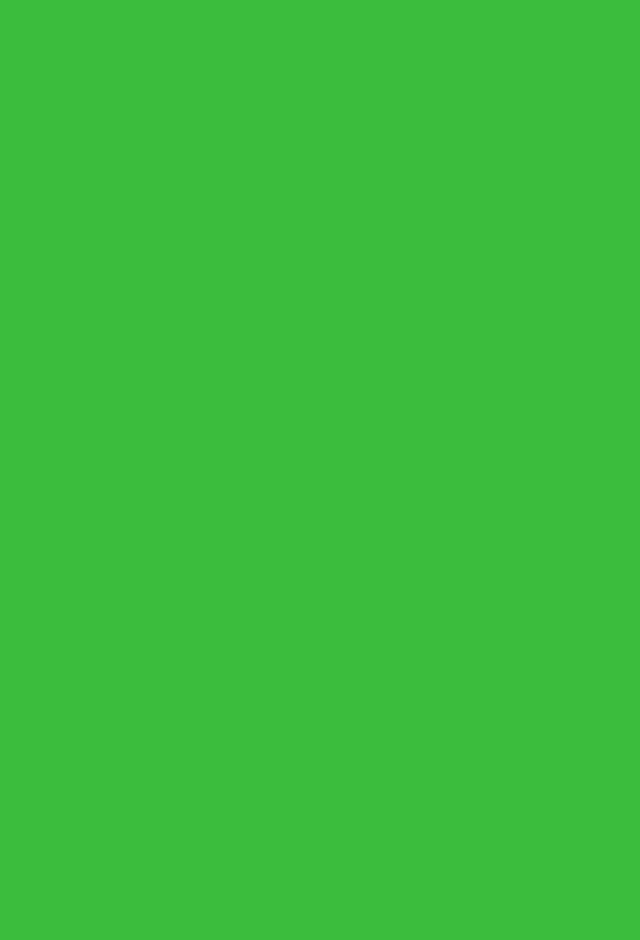
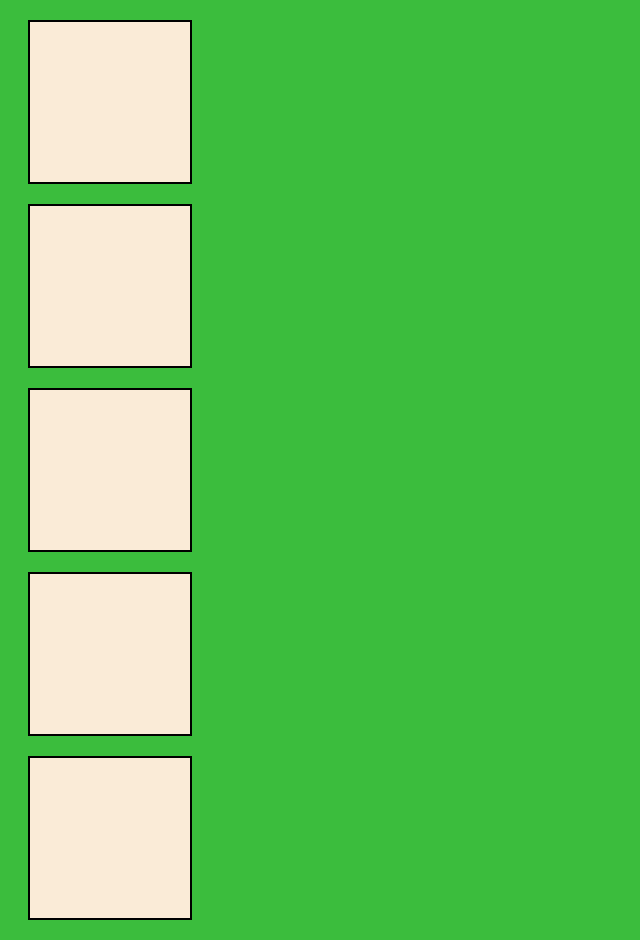
Before and after one commit to AryanLabs-dev/Aryan-Web-Dev, a plain HTML site: page Video 61/index.html in a window 1280 px wide. Shown: the whole page, without its empty margins (0-640 px from the left). Before the commit the page ends 800 px from the top, so only its background shows below. Drawn offline with Linux system fonts and the light colour scheme.

Commit message:
JavaScript DOM - Children, Parent & Sibling Nodes by AryanLabs✅

```diff
--- a/Video 61/index.html
+++ b/Video 61/index.html
@@ -5,11 +5,18 @@
     <meta charset="UTF-8">
     <meta name="viewport" content="width=device-width, initial-scale=1.0">
     <title>JavaScript DOM - Children, Parent & Sibling Nodes by AryanLabs</title>
+    <link rel="stylesheet" href="style.css">
 </head>
 
 <body>
-    <script src="style.js">
-    </script>
+    <div class="container">
+        <div class="box1 box"></div>
+        <div class="box2 box"></div>
+        <div class="box3 box"></div>
+        <div class="box4 box"></div>
+        <div class="box5 box"></div>
+    </div>
+    <script src="style.js"></script>
 </body>
 
 </html>
--- /dev/null
+++ b/Video 61/style.css
@@ -0,0 +1,8 @@
+.box{
+    background-color: antiquewhite;
+    width: 80px;
+    height:  80px;
+    margin: 20px;
+    padding: 40px;
+    border: 2px solid black;
+}
```
